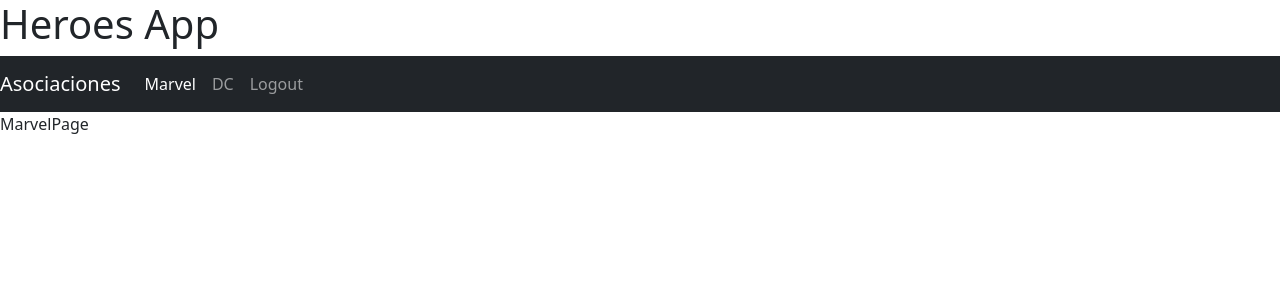
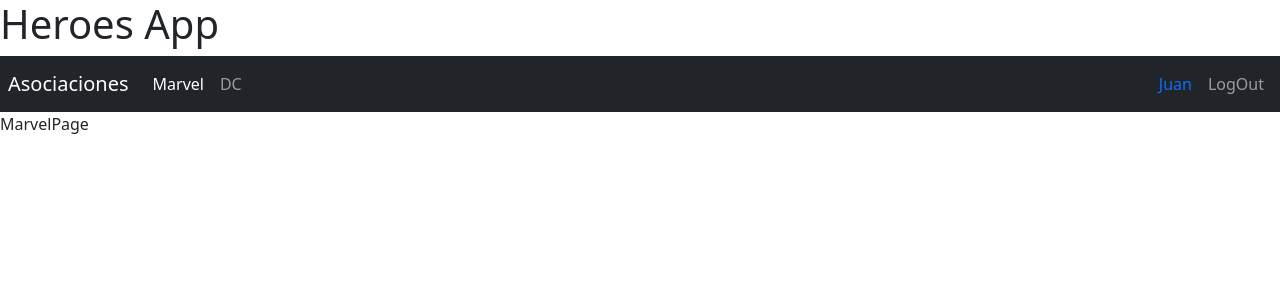
Before and after one commit to Juan-Gonon/Heroes-spa, a React (Vite) app: page /marvel in a window 1280 px wide. Shown: the top 300 px of the page. Built offline with nearby package versions, Linux system fonts and the light colour scheme.

Commit message:
className NavLink

```diff
--- a/src/ui/components/Navbar.jsx
+++ b/src/ui/components/Navbar.jsx
@@ -2,7 +2,7 @@
 
 export const Navbar = () => {
   return (
-    <nav className='navbar navbar-expand-sm navbar-dark bg-dark'>
+    <nav className='navbar navbar-expand-sm navbar-dark bg-dark p-2 '>
 
       <Link
         className='navbar-brand'
@@ -15,14 +15,14 @@
         <div className='navbar-nav'>
 
           <NavLink
-            className='nav-item nav-link'
+            className={({ isActive }) => `nav-item nav-link ${isActive ? 'active' : ''}`}
             to='/marvel'
           >
             Marvel
           </NavLink>
 
           <NavLink
-            className='nav-item nav-link'
+            className={({ isActive }) => `nav-item nav-link ${isActive ? 'active' : ''}`}
             to='/dc'
           >
             DC
@@ -30,14 +30,10 @@
         </div>
       </div>
 
-      <div className='navbar-collapse collapse w-100 order-3 dual-collapse2'>
+      <div className='navbar-collapse collapse w-100 order-3 dual-collapse2 d-flex justify-content-end  '>
         <ul className='navbar-nav ml-auto'>
-          <NavLink
-            className='nav-item nav-link'
-            to='/login'
-          >
-            Logout
-          </NavLink>
+          <span className='nav-item nav-link text-primary'>Juan</span>
+          <button className='nav-item nav-link btn'>LogOut</button>
         </ul>
       </div>
     </nav>
```
